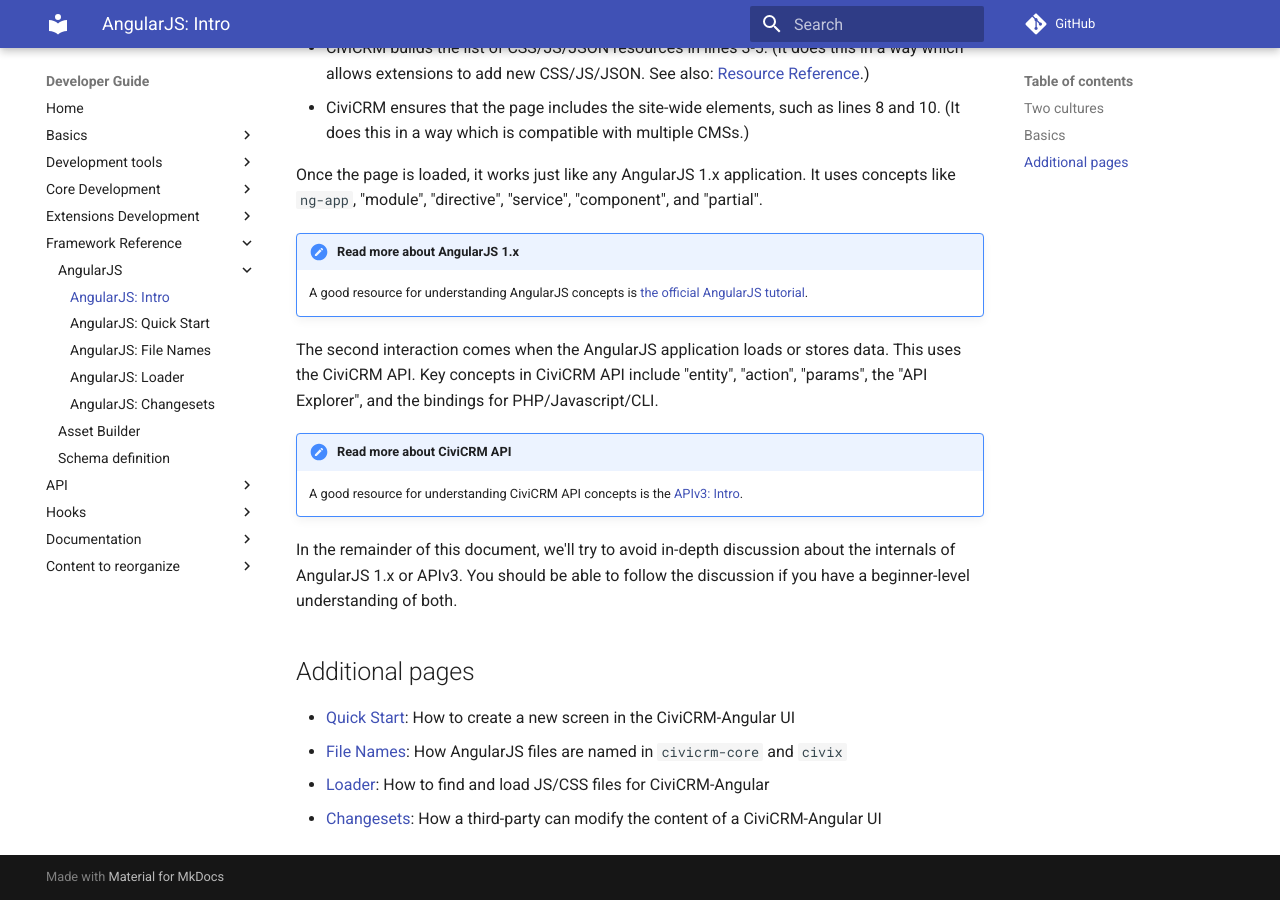
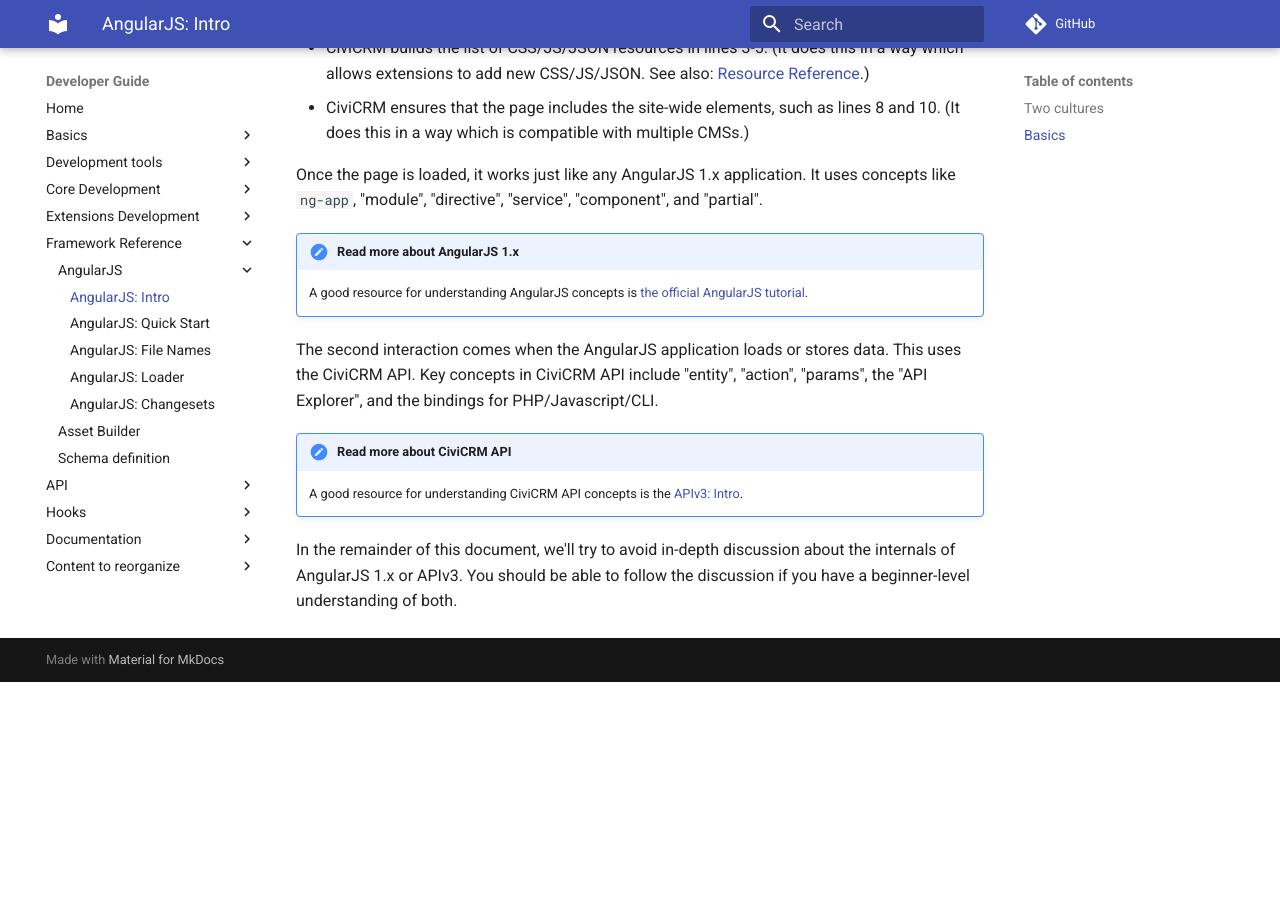
Before and after one commit to civicrm/civicrm-dev-docs, an MkDocs documentation site: the page built from docs/framework/angular/index.md, in a window 1280 px wide and 900 px high, scrolled down 1524 px. Built offline with MkDocs 1.6.1 and Material for MkDocs 9.7.7, drawn with Linux system fonts in a browser that asks for light colours; comment, search, counter and statistics services are not loaded; old or Windows-style settings are respelled for this version of MkDocs; after the commit the page ends 2206 px from its top, so only the background shows below that.

Commit message:
Remove "additional pages" section
because these pages are already listed in the menu and I think that
listing them in two places will be prone to content errors

```diff
--- a/docs/framework/angular/index.md
+++ b/docs/framework/angular/index.md
@@ -91,11 +91,3 @@
 In the remainder of this document, we'll try to avoid in-depth discussion
 about the internals of AngularJS 1.x or APIv3.  You should be able to follow
 the discussion if you have a beginner-level understanding of both.
-
-
-## Additional pages
-
- * [Quick Start](quickstart.md): How to create a new screen in the CiviCRM-Angular UI
- * [File Names](files.md): How AngularJS files are named in `civicrm-core` and `civix`
- * [Loader](loader.md): How to find and load JS/CSS files for CiviCRM-Angular
- * [Changesets](changeset.md): How a third-party can modify the content of a CiviCRM-Angular UI
```
